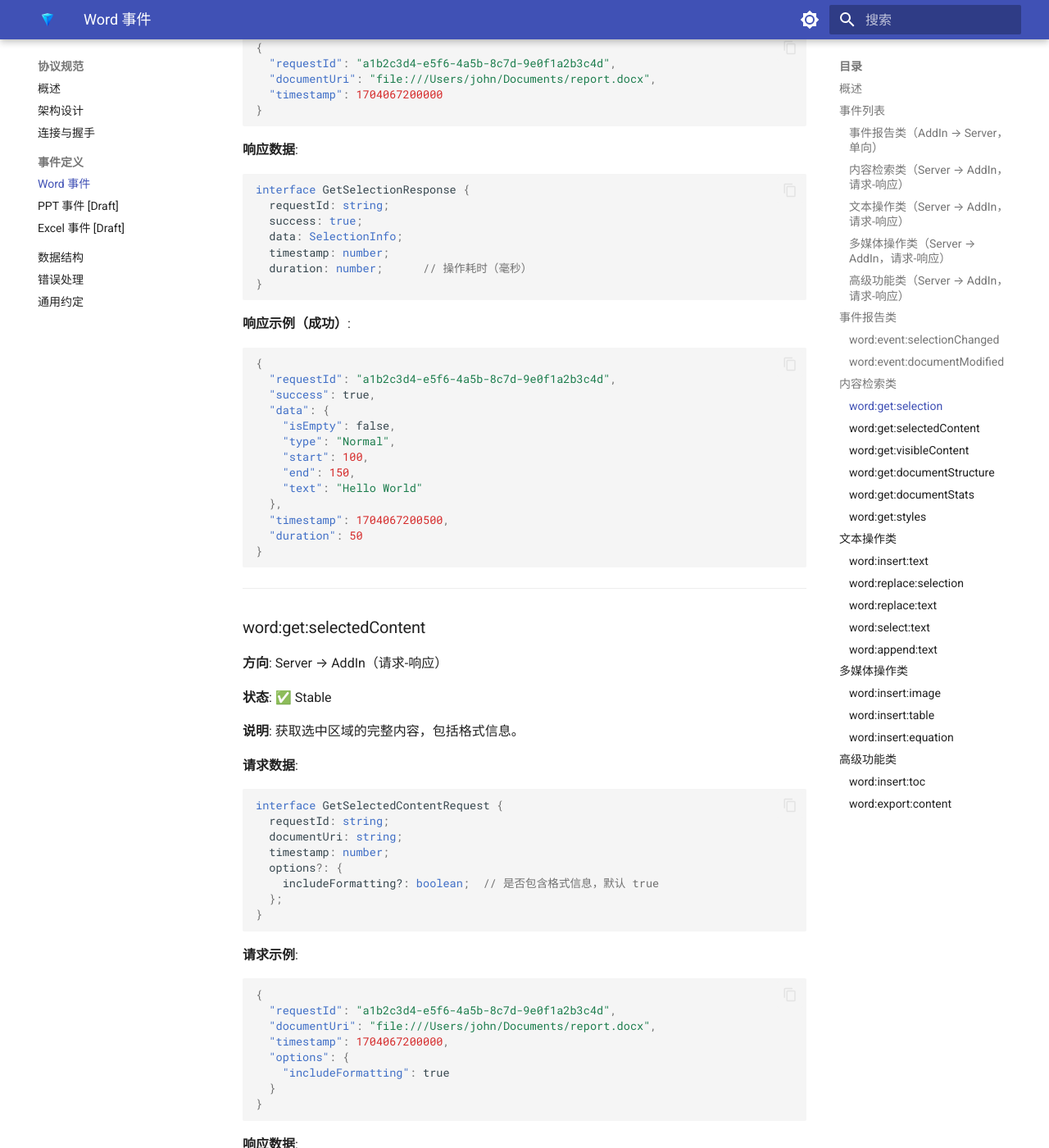
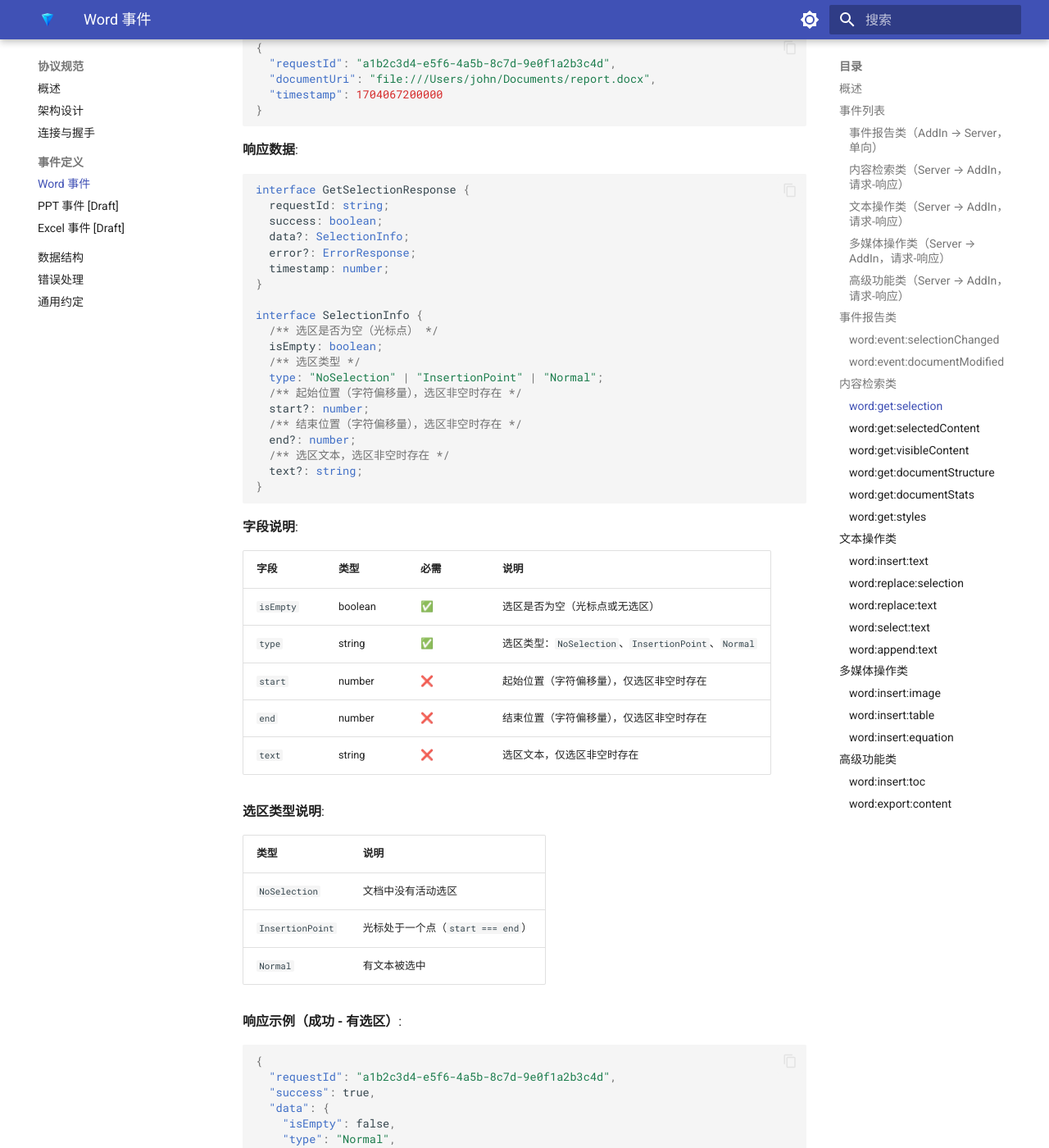
Before and after one commit to A2C-SMCP/oasp-protocol, an MkDocs documentation site: the page built from docs/specification/events-word.md, in a window 1280 px wide and 1400 px high, scrolled down 4629 px. Shown: the whole window at 82% size. Built offline with MkDocs 1.6.1 and Material for MkDocs 9.7.7, drawn with Linux system fonts in a browser that asks for light colours; the version menu is left out; some of the changed text lies outside the part shown.

Commit message:
Update word:get:selection protocol to align with Add-In implementation
- Make request timestamp optional
- Remove duration field from response (not implemented)
- Document all SelectionType values: NoSelection, InsertionPoint, Normal
- Make start/end/text fields optional (only present when selection is non-empty)
- Add response examples for all selection states

Co-Authored-By: Claude Opus 4.5 <noreply@anthropic.com>

````diff
--- a/docs/specification/events-word.md
+++ b/docs/specification/events-word.md
@@ -160,15 +160,15 @@ interface DocumentModifiedEvent {
 
 **状态**: ✅ Stable
 
-**说明**: 获取当前选区的位置信息（轻量级）。
+**说明**: 获取当前选区的位置信息（轻量级查询，不含完整内容）。
 
 **请求数据**:
 
 ```typescript
 interface GetSelectionRequest {
-  requestId: string;     // 请求 ID (UUID)
-  documentUri: string;   // 文档 URI
-  timestamp: number;     // 请求时间戳（毫秒）
+  requestId: string;      // 请求 ID (UUID)
+  documentUri: string;    // 文档 URI
+  timestamp?: number;     // 请求时间戳（毫秒），可选
 }
 ```
 
@@ -187,14 +187,45 @@ interface GetSelectionRequest {
 ```typescript
 interface GetSelectionResponse {
   requestId: string;
-  success: true;
-  data: SelectionInfo;
+  success: boolean;
+  data?: SelectionInfo;
+  error?: ErrorResponse;
   timestamp: number;
-  duration: number;      // 操作耗时（毫秒）
+}
+
+interface SelectionInfo {
+  /** 选区是否为空（光标点） */
+  isEmpty: boolean;
+  /** 选区类型 */
+  type: "NoSelection" | "InsertionPoint" | "Normal";
+  /** 起始位置（字符偏移量），选区非空时存在 */
+  start?: number;
+  /** 结束位置（字符偏移量），选区非空时存在 */
+  end?: number;
+  /** 选区文本，选区非空时存在 */
+  text?: string;
 }
 ```
 
-**响应示例（成功）**:
+**字段说明**:
+
+| 字段 | 类型 | 必需 | 说明 |
+|------|------|------|------|
+| `isEmpty` | boolean | ✅ | 选区是否为空（光标点或无选区） |
+| `type` | string | ✅ | 选区类型：`NoSelection`、`InsertionPoint`、`Normal` |
+| `start` | number | ❌ | 起始位置（字符偏移量），仅选区非空时存在 |
+| `end` | number | ❌ | 结束位置（字符偏移量），仅选区非空时存在 |
+| `text` | string | ❌ | 选区文本，仅选区非空时存在 |
+
+**选区类型说明**:
+
+| 类型 | 说明 |
+|------|------|
+| `NoSelection` | 文档中没有活动选区 |
+| `InsertionPoint` | 光标处于一个点（`start === end`） |
+| `Normal` | 有文本被选中 |
+
+**响应示例（成功 - 有选区）**:
 
 ```json
 {
@@ -207,10 +238,45 @@ interface GetSelectionResponse {
     "end": 150,
     "text": "Hello World"
   },
-  "timestamp": 1704067200500,
-  "duration": 50
+  "timestamp": 1704067200500
 }
 ```
+
+**响应示例（成功 - 光标点）**:
+
+```json
+{
+  "requestId": "a1b2c3d4-e5f6-4a5b-8c7d-9e0f1a2b3c4d",
+  "success": true,
+  "data": {
+    "isEmpty": true,
+    "type": "InsertionPoint",
+    "start": 100,
+    "end": 100
+  },
+  "timestamp": 1704067200500
+}
+```
+
+**响应示例（成功 - 无选区）**:
+
+```json
+{
+  "requestId": "a1b2c3d4-e5f6-4a5b-8c7d-9e0f1a2b3c4d",
+  "success": true,
+  "data": {
+    "isEmpty": true,
+    "type": "NoSelection"
+  },
+  "timestamp": 1704067200500
+}
+```
+
+**可能的错误**:
+
+| 错误码 | 说明 |
+|--------|------|
+| 3001 | `DOCUMENT_NOT_FOUND` - 文档未找到 |
 
 ---
 
````
Also changed, not shown: docs/appendix/changelog.md (+21 -0 lines).
